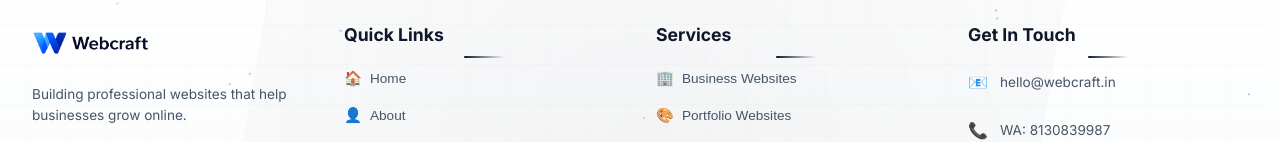
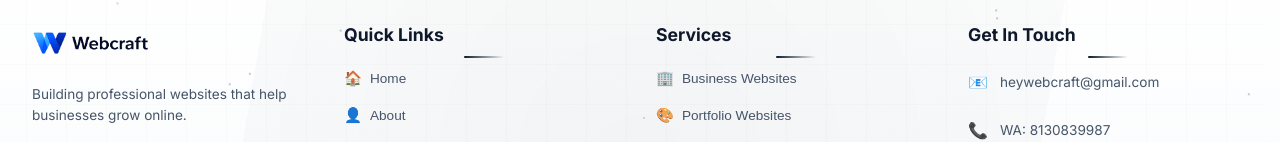
Before and after one commit to gauravquest00-create/webcraft, a React (Vite) app: page / in a window 1280 px wide. Shown: the part 7844-7986 px from the top of the page. Built offline with nearby package versions, Linux system fonts and the light colour scheme.

Commit message:
Update Footer.jsx

```diff
--- a/src/components/Footer.jsx
+++ b/src/components/Footer.jsx
@@ -186,7 +186,7 @@ const socialLinks = [
               <li>
                 <a href="mailto:hello@webcraft.dev" className="premium-contact-link">
                   <span className="contact-icon">📧</span>
-                  <span>hello@webcraft.in</span>
+                  <span>heywebcraft@gmail.com</span>
                   <div className="contact-hover"></div>
                 </a>
               </li>
```
